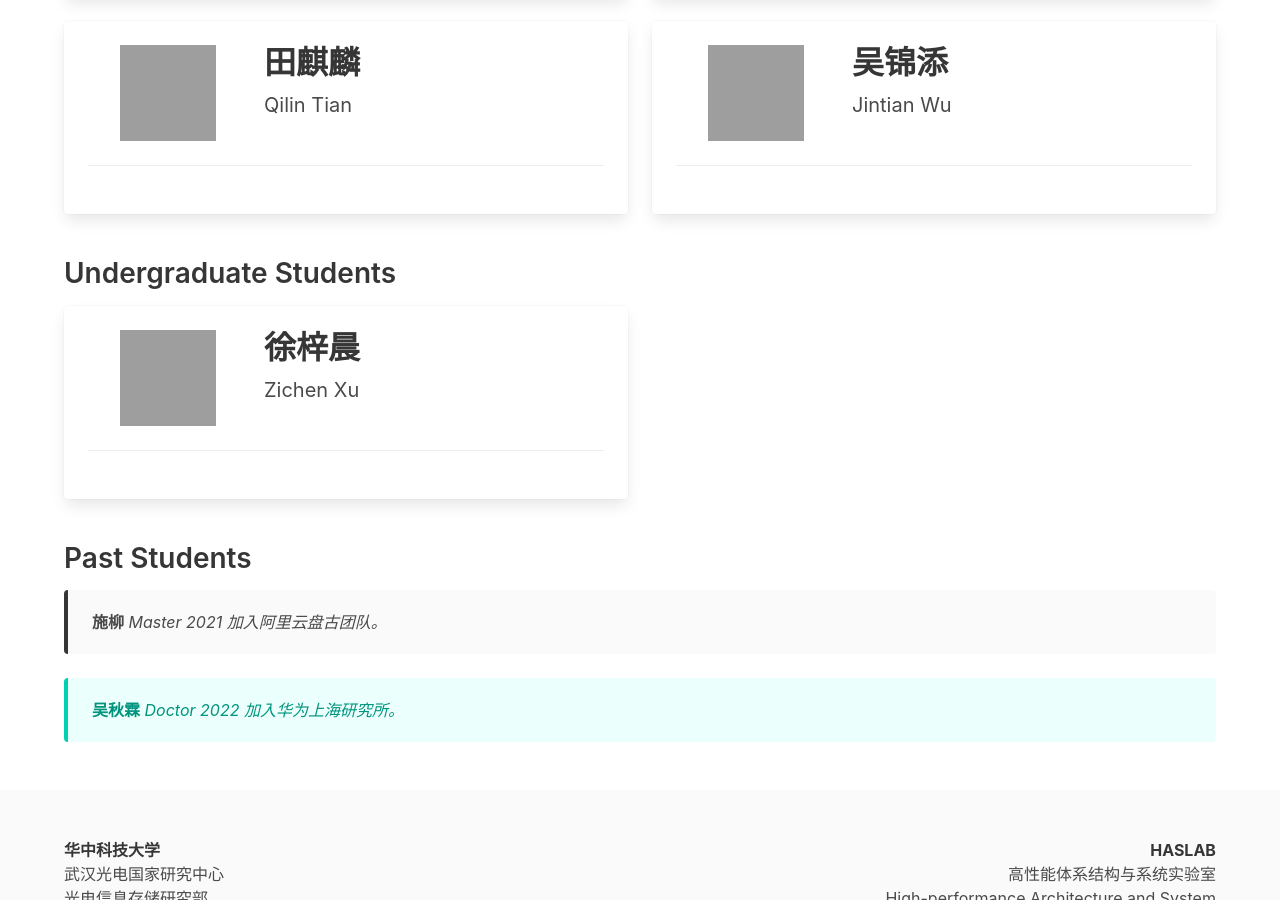
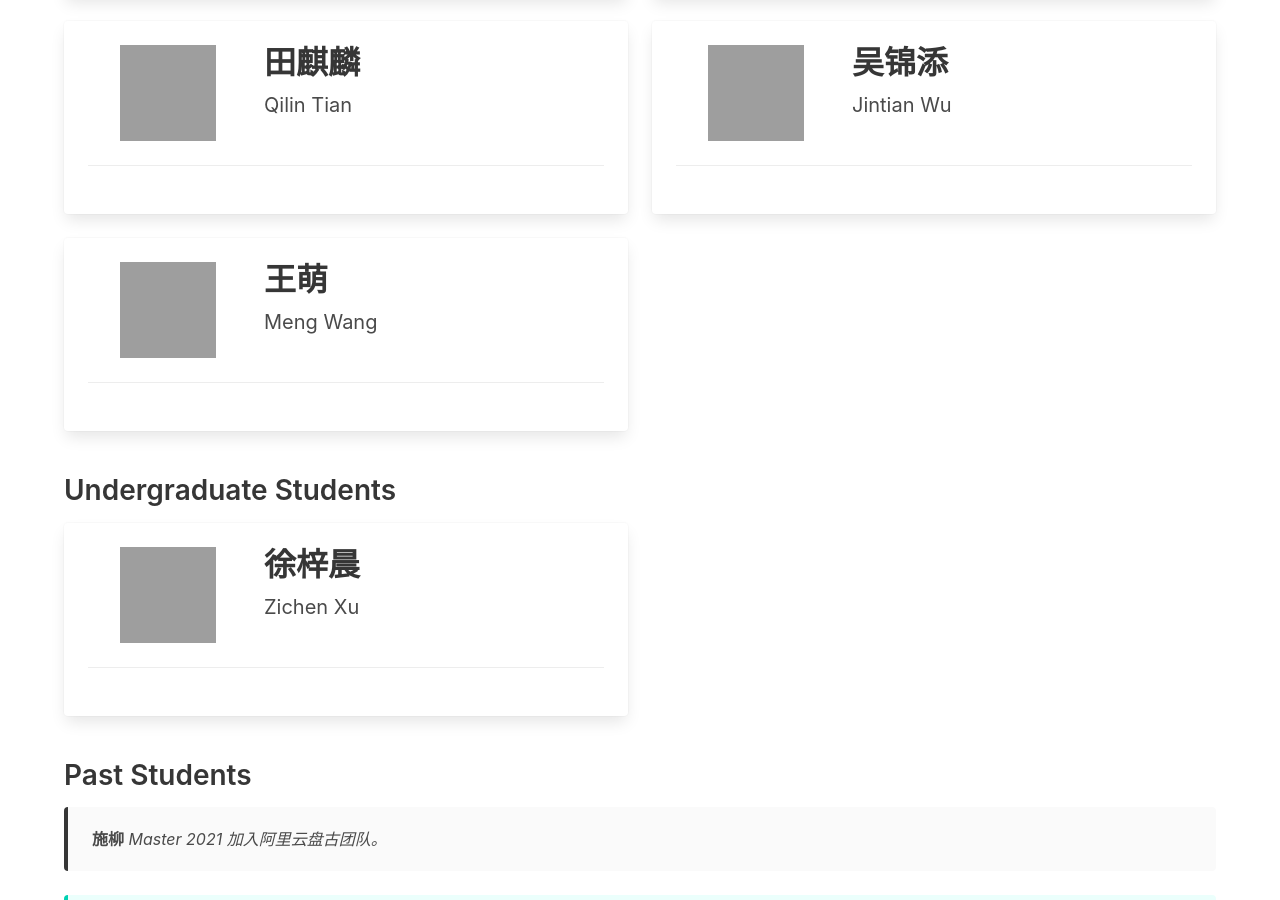
Before and after one commit to haslaboratory/haslaboratory.github.io, a Jekyll site: the page built from pages/members.md, in a window 1280 px wide and 900 px high, scrolled down 1523 px. Built offline with Jekyll 4.4.1, drawn with Linux system fonts in a browser that asks for light colours; nearby versions of some CDN libraries; library files that are not in the unit come from our copies; comment, search, counter and statistics services are not loaded; grey boxes are pictures that could not be loaded.

Commit message:
Update members.yml

```diff
--- a/_data/members.yml
+++ b/_data/members.yml
@@ -106,3 +106,10 @@
   degree: Doctor
   join: 2022
   description:
+
+- nick: Meng Wang
+  name: 王萌
+  github: welmon
+  degree: Master
+  join: 2022
+  description:
```
